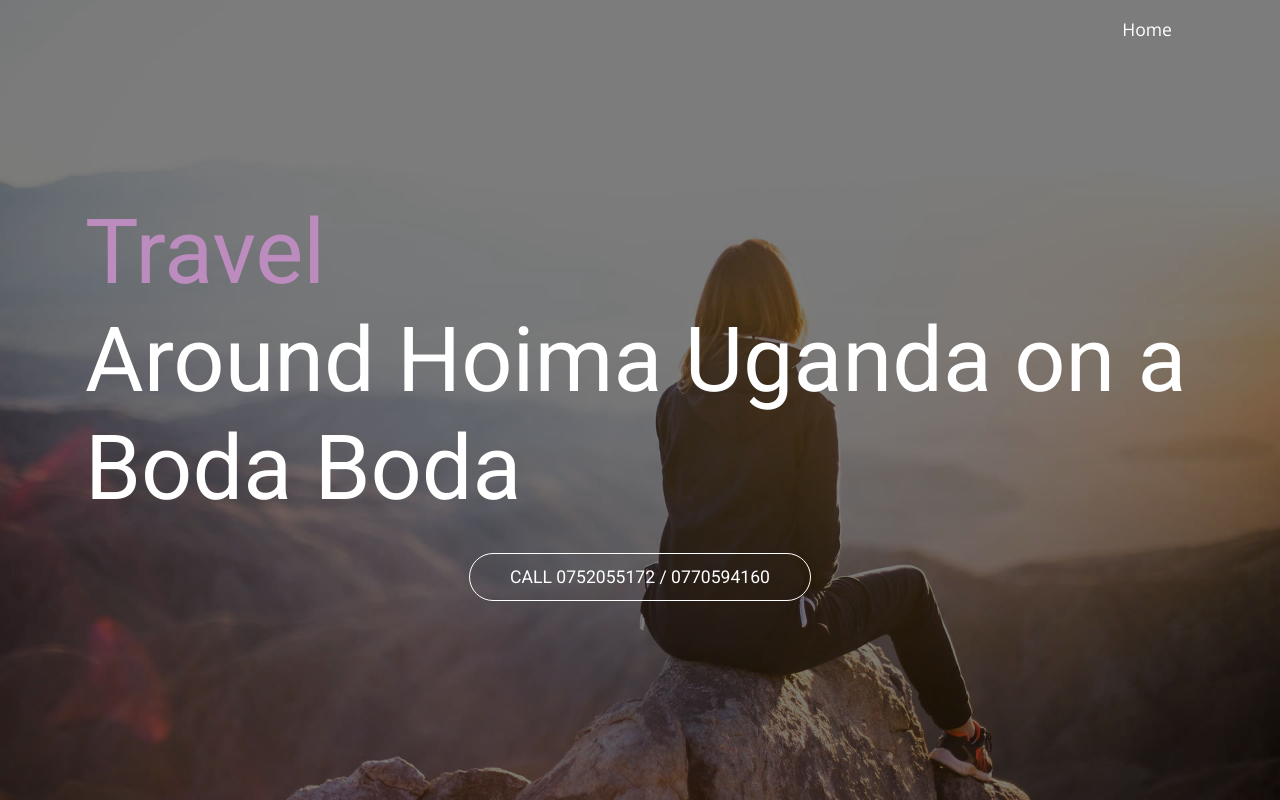
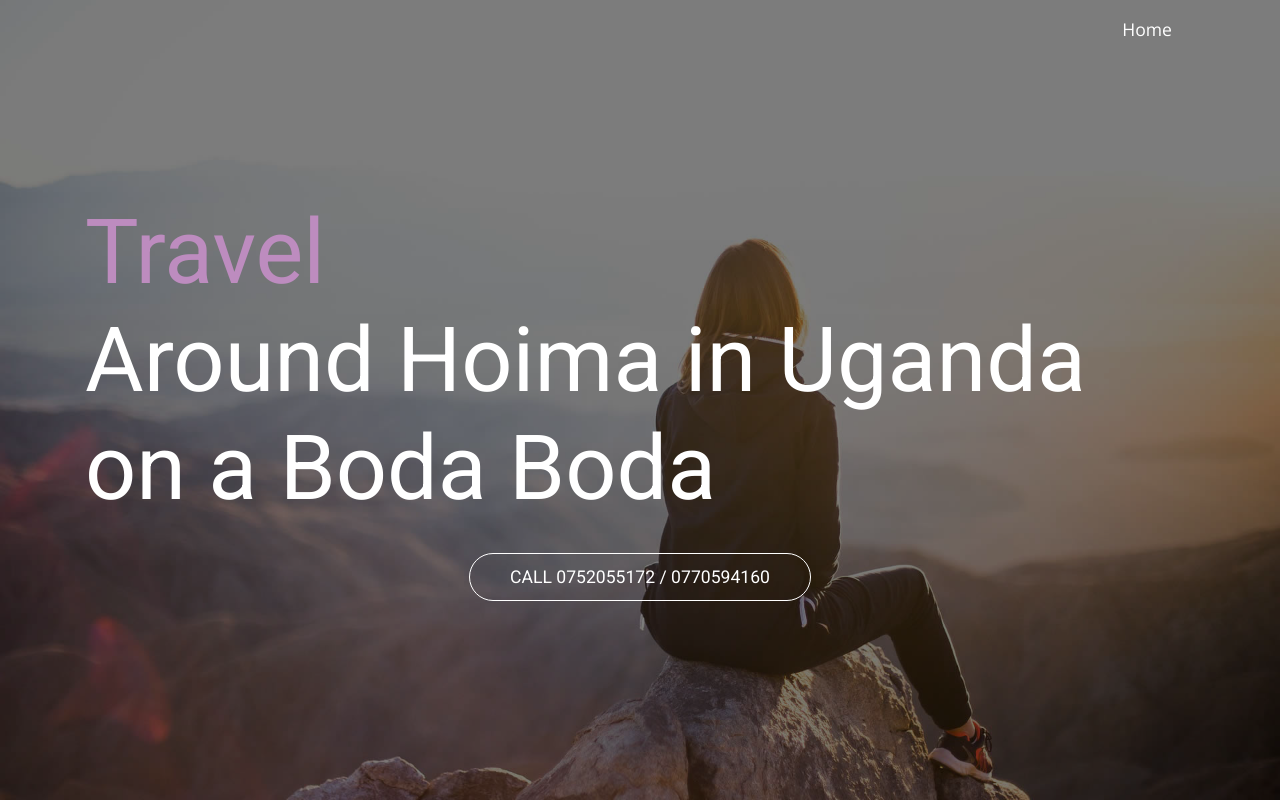
Before and after one commit to jakobwamani/offdutytours, a plain HTML site: page index.html in a window 1280 px wide. Drawn offline with nearby package versions, Linux system fonts and the light colour scheme.

Commit message:
April 16 2021 14:01

```diff
--- a/index.html
+++ b/index.html
@@ -56,7 +56,7 @@
             <div class="overlay">
                 <div class="container">
                     <div>
-                        <h1><span>Travel</span><br>Around Hoima Uganda on a Boda Boda</h1>
+                        <h1><span>Travel</span><br>Around Hoima in Uganda on a Boda Boda</h1>
                         <!-- <p>It is a long established fact that a reader will be distracted by the readable content of a page when looking at its layout. The point of using Lorem Ipsum is that it has a more-or-less normal distribution of letters, as</p> -->
                         <button><a href="#" class="text-uppercase">CALL 0752055172 / 0770594160</a></button>
                     </div>
```
